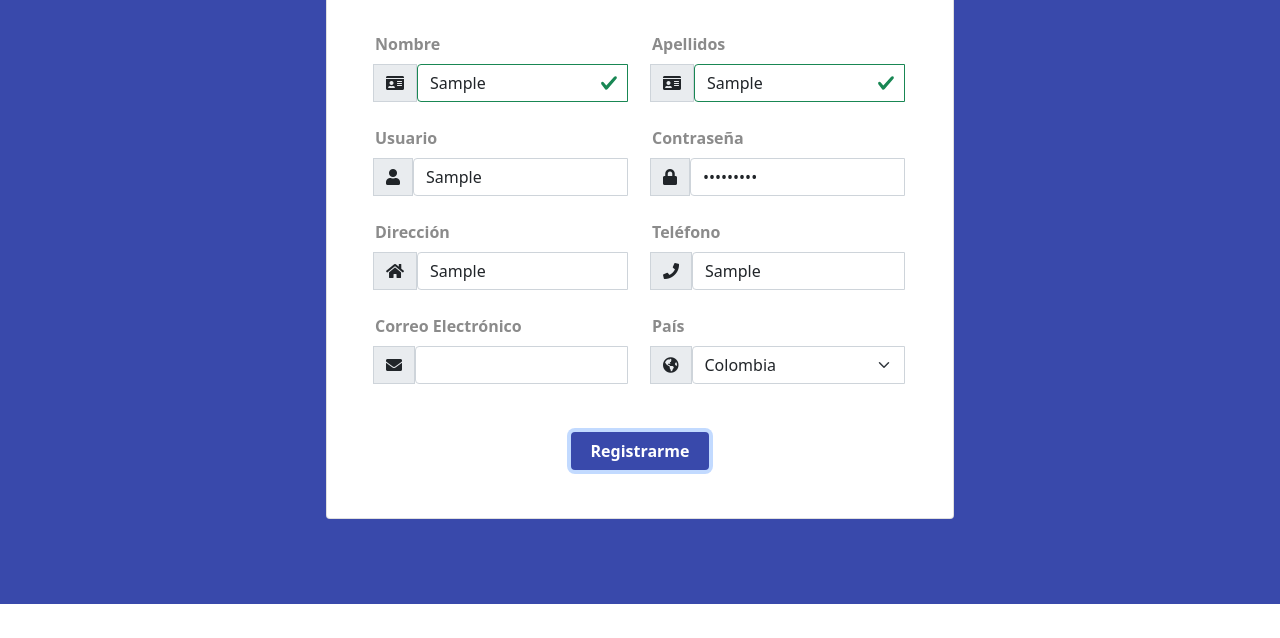
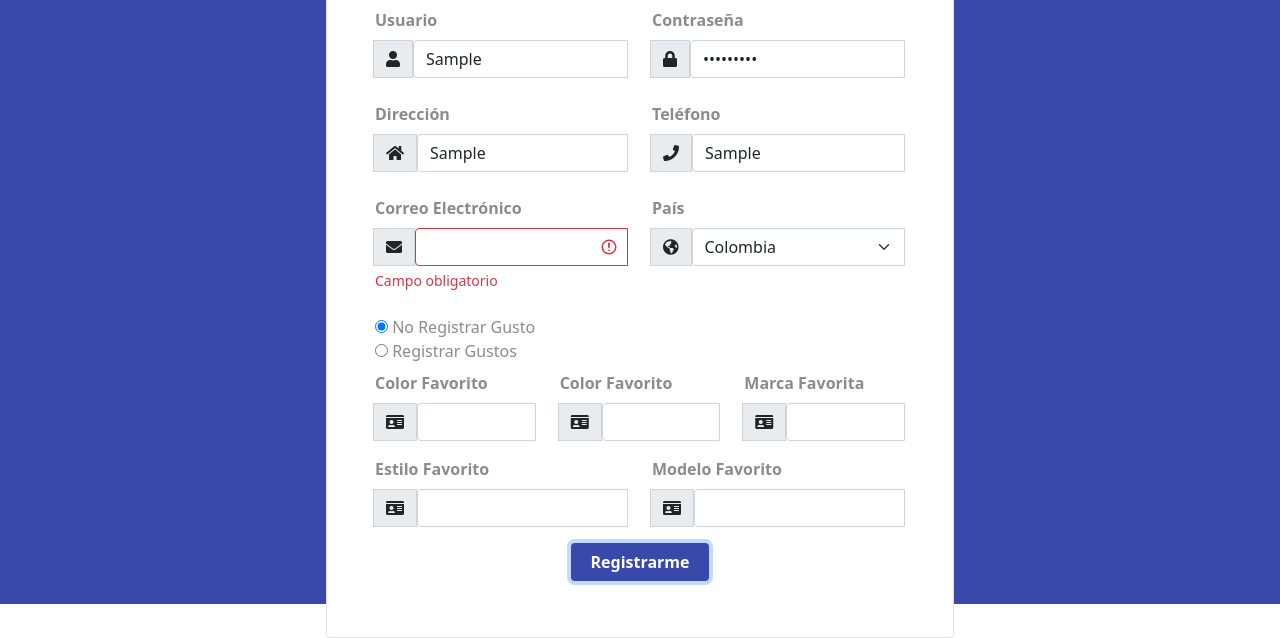
Before and after one commit to Etherion99/web_taller5, a plain HTML site: page index.html in a window 1280 px wide. Both pictures are taken after typing "Sample", "Sample", "Sample", "Sample123", "Sample", "Sample" into the empty fields and a click on the button "Registrarme". Shown: the part 196-834 px from the top of the page. Before the commit the page ends 800 px from the top, so only its background shows below. Drawn offline with nearby package versions, Linux system fonts and the light colour scheme.

Commit message:
7mo punto

```diff
--- a/index.html
+++ b/index.html
@@ -12,6 +12,7 @@
     <link rel="stylesheet" href="styles.css">
     <script src="https://cdn.jsdelivr.net/npm/bootstrap@5.1.0/dist/js/bootstrap.bundle.min.js" integrity="sha384-U1DAWAznBHeqEIlVSCgzq+c9gqGAJn5c/t99JyeKa9xxaYpSvHU5awsuZVVFIhvj" crossorigin="anonymous"></script>
     <script src="scripts-sebastian.js" defer></script>
+    <script src="scripts-william.js" defer></script>
 </head>
 
 <body>
@@ -81,7 +82,7 @@
                     </div>
                 </div>
             </div>
-            <div class="row mb-5">
+            <div class="row mb-4">
                 <div class="col">
                     <label for="email" class="form-label fw-bold">Correo Electrónico</label>
                     <div class="input-group d-flex">
@@ -106,7 +107,68 @@
                     </div>
                 </div>
             </div>
-            <div class="row justify-content-center">
+            <div class="row mb-2">
+                <div class="radio-button">
+                    <div>
+                        <input type="radio" name="tastes" id="no-radio" value="no-tastes" checked>
+                        <label for="no-radio">No Registrar Gusto</label>
+                    </div>
+                    <div>
+                        <input type="radio" name="tastes" id="radio" value="tastes">
+                        <label for="radio">Registrar Gustos</label>
+                    </div>
+                </div>
+            </div>
+            <div class="row mb-3" id="gustos">
+                <div class="col">
+                    <label for="fav-color" class="form-label fw-bold">Color Favorito</label>
+                    <div class="input-group d-flex">
+                        <input type="text" class="form-control order-2" name="fav-color" id="fav-color">
+                        <span class="input-group-text order-1"><i class="fas fa-id-card"></i></span>
+                        <span class="focus-border"><i></i></span>
+                        <div class="invalid-feedback order-3"></div>
+                    </div>
+                </div>
+                <div class="col">
+                    <label for="fav-color" class="form-label fw-bold">Color Favorito</label>
+                    <div class="input-group d-flex">
+                        <input type="text" class="form-control order-2" name="fav-color" id="fav-color">
+                        <span class="input-group-text order-1"><i class="fas fa-id-card"></i></span>
+                        <span class="focus-border"><i></i></span>
+                        <div class="invalid-feedback order-3"></div>
+                    </div>
+                </div>
+                <div class="col">
+                    <label for="fav-Brand" class="form-label fw-bold">Marca Favorita</label>
+                    <div class="input-group d-flex">
+                        <input type="text" class="form-control order-2" name="fav-Brand" id="fav-Brand">
+                        <span class="input-group-text order-1"><i class="fas fa-id-card"></i></span>
+                        <span class="focus-border"><i></i></span>
+                        <div class="invalid-feedback order-3"></div>
+                    </div>
+                </div>
+            </div>
+            <div class="row mb-3" id="gustos">
+                <div class="col">
+                    <label for="fav-style" class="form-label fw-bold">Estilo Favorito</label>
+                    <div class="input-group d-flex">
+                        <input type="text" class="form-control order-2" name="fav-style" id="fav-style">
+                        <span class="input-group-text order-1"><i class="fas fa-id-card"></i></span>
+                        <span class="focus-border"><i></i></span>
+                        <div class="invalid-feedback order-3"></div>
+                    </div>
+                </div>
+                <div class="col">
+                    <label for="fav-model" class="form-label fw-bold">Modelo Favorito</label>
+                    <div class="input-group d-flex">
+                        <input type="text" class="form-control order-2" name="fav-model" id="fav-model">
+                        <span class="input-group-text order-1"><i class="fas fa-id-card"></i></span>
+                        <span class="focus-border"><i></i></span>
+                        <div class="invalid-feedback order-3"></div>
+                    </div>
+                </div>
+            </div>
+            <div class="row mb-2 justify-content-center">
                 <button class="btn btn-main col-3 fw-bold">Registrarme</button>
             </div>
         </form>
--- /dev/null
+++ b/scripts-william.js
@@ -0,0 +1,38 @@
+/* El campo email debe estar lleno y debe tener una longitud de máximo 120
+caracteres. Si no es así debe indicarle al usuario */
+
+form.addEventListener('submit', (event) => {
+    event.preventDefault();
+
+    const formData = new FormData(form);
+    const formObj = Object.fromEntries(formData);
+
+    const email = document.getElementById('email');
+
+    validation(
+        email, [formObj['email'] == '', formObj['email'].length > 120], ['Campo obligatorio', 'Longitud máxima: 25']
+    );
+
+});
+
+function validation(input, conditions, messages) {
+    for (let i in conditions) {
+        let condition = conditions[i];
+
+        if (condition) {
+            input.classList.add('is-invalid');
+            input.classList.remove('is-valid');
+            input.parentNode.querySelector('.invalid-feedback').innerText = messages[i];
+            break;
+        } else {
+            input.classList.add('is-valid');
+            input.classList.remove('is-invalid');
+            input.parentNode.querySelector('.invalid-feedback').innerText = '';
+        }
+    }
+}
+
+/*Crear una sección de registro de gustos la cual se tendrá que habilitar cuando el
+usuario seleccione en un input type="radio" , el cual debe contener como
+ color favorito, marca de carro favorita, estilo de carro favorito, y una que les diga
+el modelo de carro que mas le gusta.*/
```
Also changed, not shown: 1 other file.
